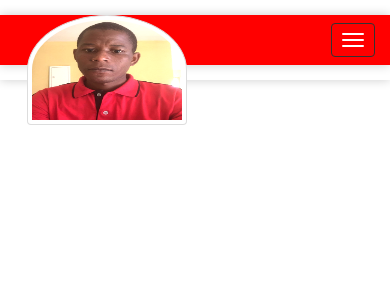
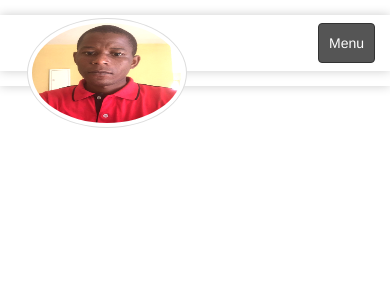
Before and after one commit to Guiamba1/Php, a PHP site: page /view/menu.php in a window 390 px wide. Shown: the top 300 px of the page. Run offline with PHP 8.4, Linux system fonts and the light colour scheme.

Commit message:
melhoria

```diff
--- a/css/menu.css
+++ b/css/menu.css
@@ -30,5 +30,5 @@ section {
   background: #fff !important;
   box-shadow: 0 0 10px rgb(0, 0, 0,0.2) !important;
   border: 0;
-  color: blue !important;
+  color:blue !important;
 }
--- a/css/topo.css
+++ b/css/topo.css
@@ -2,17 +2,18 @@
     background:#fff !important;
 }
 .cabecalho{
-    background:red !important;
-    box-shadow: 0 0 10px rgb(0, 0, 0,0.2) !important;
+    /*background:transparent !important;
+    box-shadow: 0 0 10px rgb(0, 0, 0,0.2) !important;*/
 }
 
 .cabecalho .foto{
-    border-top-right-radius: 50% !important;
-    border-top-left-radius: 50% !important;
+    /*border-top-right-radius: 50% !important;
+    border-top-left-radius: 50% !important;*/
     margin-left: 12px;
     width: 70px;
-    height: 65px;
-    margin-top: -15px;
+    height: 70px;
+    margin-top: -20px;
+    border-radius: 50%;
 }
 
 .lista{
@@ -104,3 +105,24 @@
     background: #fff !important;
 
 }
+.cabecalho button{
+    color: #fff !important;
+    background: #555;
+  }
+
+/*======================================*/
+@media  (max-width: 900px) {
+    .cabecalho{
+        background:transparent !important;
+        box-shadow: 0 0 10px rgb(0, 0, 0,0.2) !important;
+    }
+
+    .cabecalho .foto{
+        width: 50px;
+        height: 50px;
+        margin-top: -12px;
+        border-radius: 50%;
+    }
+
+
+}
--- a/view/menu.php
+++ b/view/menu.php
@@ -21,10 +21,9 @@
         <div class="navbar-header cabecalho">
 
           <button type="button" class="navbar-toggle collapsed" data-toggle="collapse" data-target="#navbar" aria-expanded="false" aria-controls="navbar">
-            <span class="sr-only">Toggle navigation</span>
-            <span class="icon-bar"></span>
-            <span class="icon-bar"></span>
-            <span class="icon-bar"></span>
+            <span class="sr-only butao">Toggle navigation</span>
+
+            <span>Menu</span>
           </button>
           <a class="navbar-brand " href="inicio.php"><img class="img-responsive logo img-thumbnail foto" src="../img/oscar.png" alt="Logo" ></a>
         </div>
```
